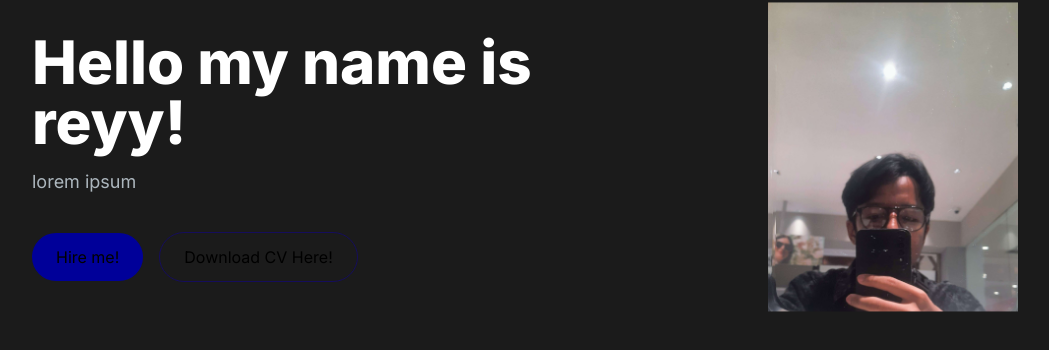
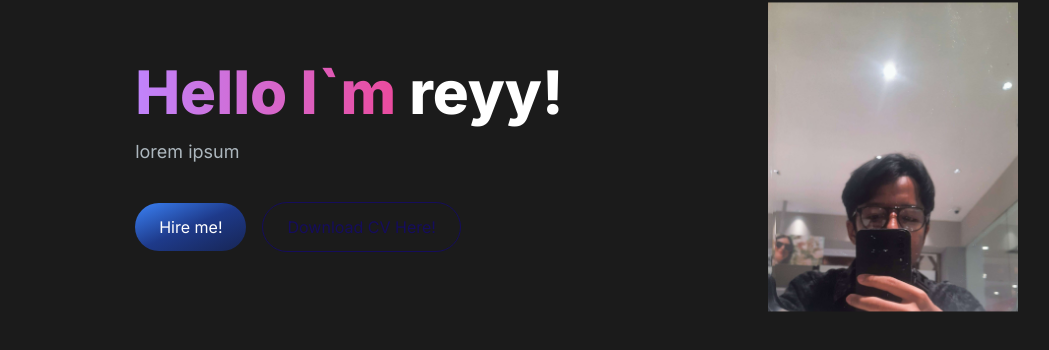
Before and after one commit to RexndleZero/portofolio, a Next.js app in the folder my-profile/: page / in a window 1280 px wide. Shown: the top 350 px of the page, without its empty margins (64-1113 px from the left). Built offline with nearby package versions, Linux system fonts and the light colour scheme.

Commit message:
update #4

```diff
--- a/my-profile/app/components/Herosection.jsx
+++ b/my-profile/app/components/Herosection.jsx
@@ -5,16 +5,21 @@ const Herosection = () => {
   return (
     <section>
       <div className="grid grid-cols-1 sm:grid-cols-12">
-        <div className="col-span-7 place-self-center">
-          <h1 className="text-white mb-4 text-4xl lg:text-6xl font-extrabold">
-            Hello my name is reyy!
+        <div className="col-span-7 place-self-center text-center sm:text-left">
+          <h1 className="text-white mb-4 text-4xl sm:text-5xl lg:text-6xl font-extrabold">
+            <span className="text-transparent bg-clip-text bg-gradient-to-r from-purple-400 to-pink-500">
+              Hello I`m {""}{" "}
+            </span>
+            reyy!
           </h1>
-          <p className="text-[#ADB7BE] text-lg mb-6 lf:text-xl">lorem ipsum</p>
+          <p className="text-[#ADB7BE] text-base sm:text-lg mb-6 lf:text-xl">
+            lorem ipsum
+          </p>
           <div>
-            <button className="px-6 py-3 rounded-full mr-4 bg-[#009] hover:bg-slate-950 text-black">
+            <button className="px-6 py-3 rounded-full w-full sm:w-fit mr-4 bg-gradient-to-br from-blue-500 via-blue-900 to-blue-950 hover:bg-slate-200 text-white">
               Hire me!
             </button>
-            <button className="px-6 py-3 rounded-full bg-transparent hover:bg-slate-900 text-black border border-[#150d5c] mt-3 ">
+            <button className="px-6 py-3 rounded-full w-full sm:w-fit bg-transparent hover:bg-slate-200 text-[#150d5c] border border-[#150d5c] mt-3 ">
               Download CV Here!
             </button>
           </div>
```
